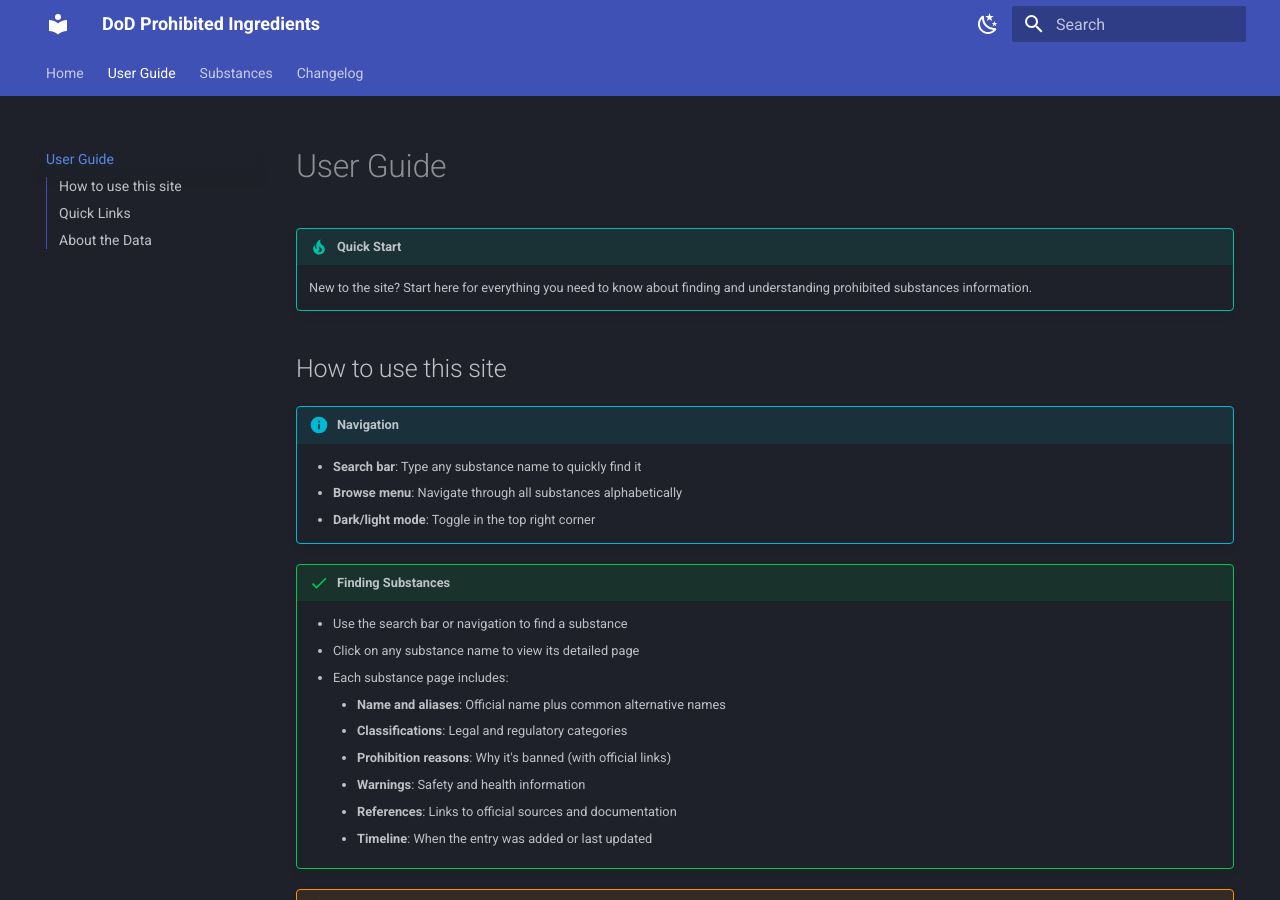
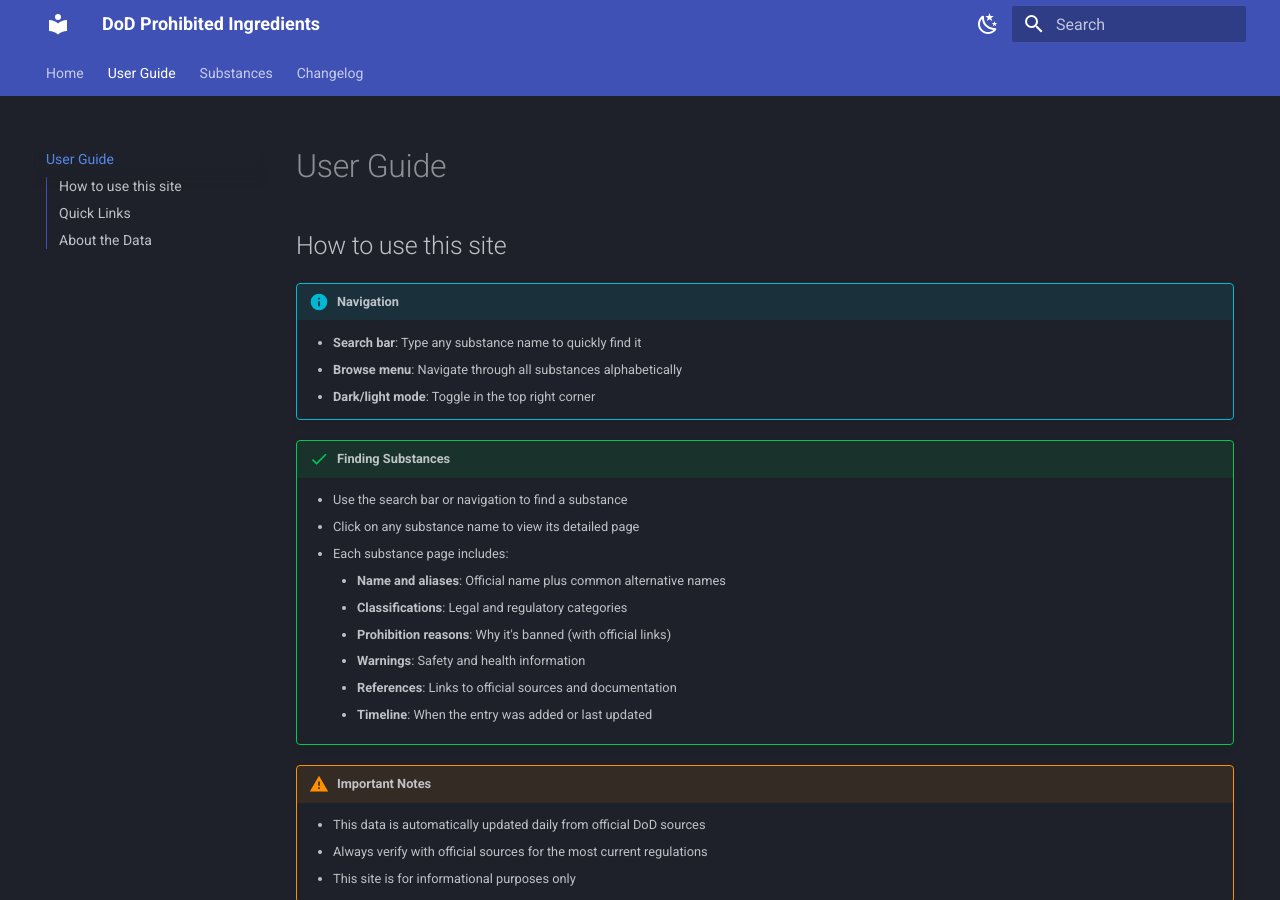
Before and after one commit to gooosetavo/dod-prohibited, an MkDocs documentation site: the page built from docs/guide.md, in a window 1280 px wide and 900 px high. Built offline with MkDocs 1.6.1 and Material for MkDocs 9.7.7, drawn with Linux system fonts in a browser that asks for light colours; comment, search, counter and statistics services are not loaded.

Commit message:
remove redundant tip

```diff
--- a/docs/guide.md
+++ b/docs/guide.md
@@ -1,7 +1,4 @@
 # User Guide
-
-!!! tip "Quick Start"
-    New to the site? Start here for everything you need to know about finding and understanding prohibited substances information.
 
 ## How to use this site
 
```
